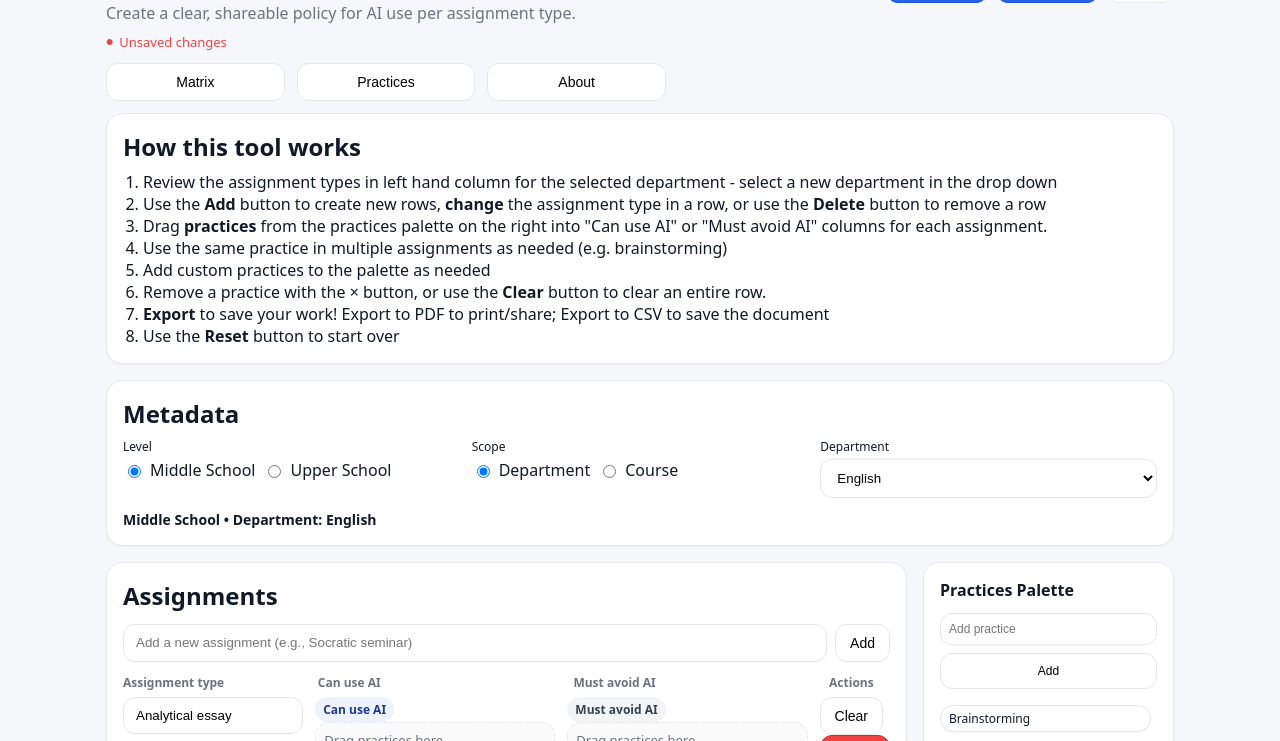
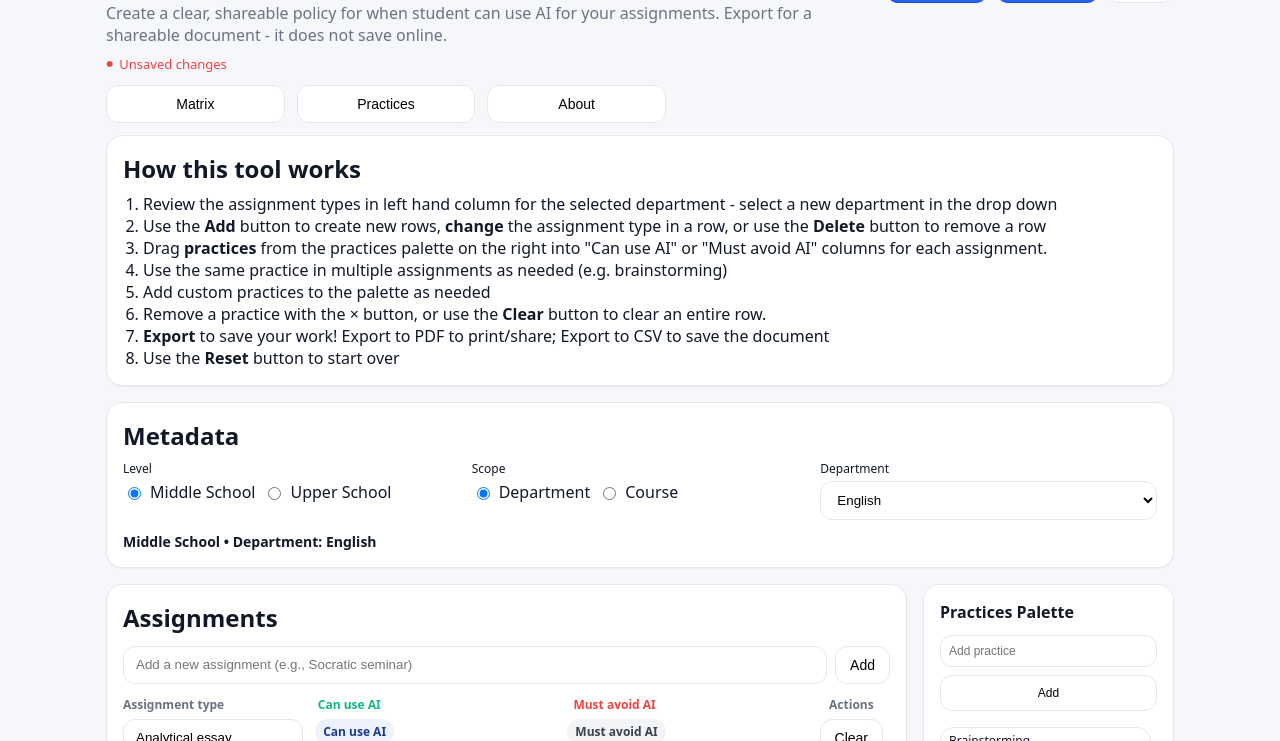
Before and after one commit to vermeet/AI_Practices_Matrix, a plain HTML site: page index.html in a window 1280 px wide. Shown: the part 59-800 px from the top of the page. Drawn offline with nearby package versions, Linux system fonts and the light colour scheme.

Commit message:
Update index.html
Added color to the gridhead to differentiate between can and cannot use AI

```diff
--- a/index.html
+++ b/index.html
@@ -56,7 +56,7 @@
     <div class="flex" style="justify-content:space-between;align-items:flex-start;margin-bottom:12px">
       <div style="flex:1">
         <h1>AI Use Matrix Builder</h1>
-        <p class="muted" style="margin-bottom:4px">Create a clear, shareable policy for AI use per assignment type.</p>
+        <p class="muted" style="margin-bottom:4px">Create a clear, shareable policy for when student can use AI for your assignments. Export for a shareable document - it does not save online.</p>
         <div id="unsavedIndicator" class="hidden unsaved-indicator">Unsaved changes</div>
       </div>
       <div class="controls">
@@ -135,7 +135,7 @@
             <button id="addAssignmentBtn" class="btn" style="white-space:nowrap">Add</button>
           </div>
           <div class="gridhead">
-            <div>Assignment type</div><div>Can use AI</div><div>Must avoid AI</div><div>Actions</div>
+            <div>Assignment type</div><div style="color:#10b981;font-weight:700">Can use AI</div><div style="color:#ef4444;font-weight:700">Must avoid AI</div><div>Actions</div>
           </div>
           <div id="matrixBody" class="grid" style="gap:16px"></div>
         </section>
```
